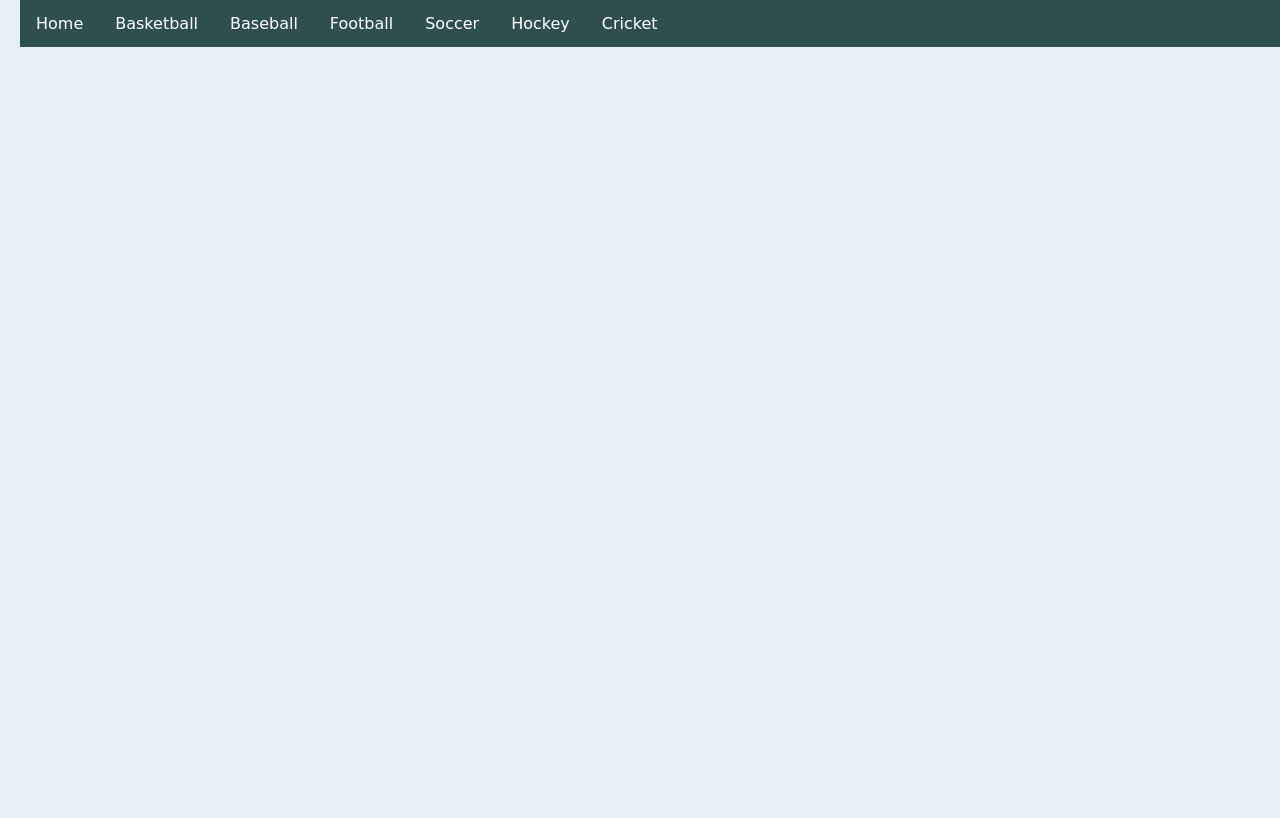
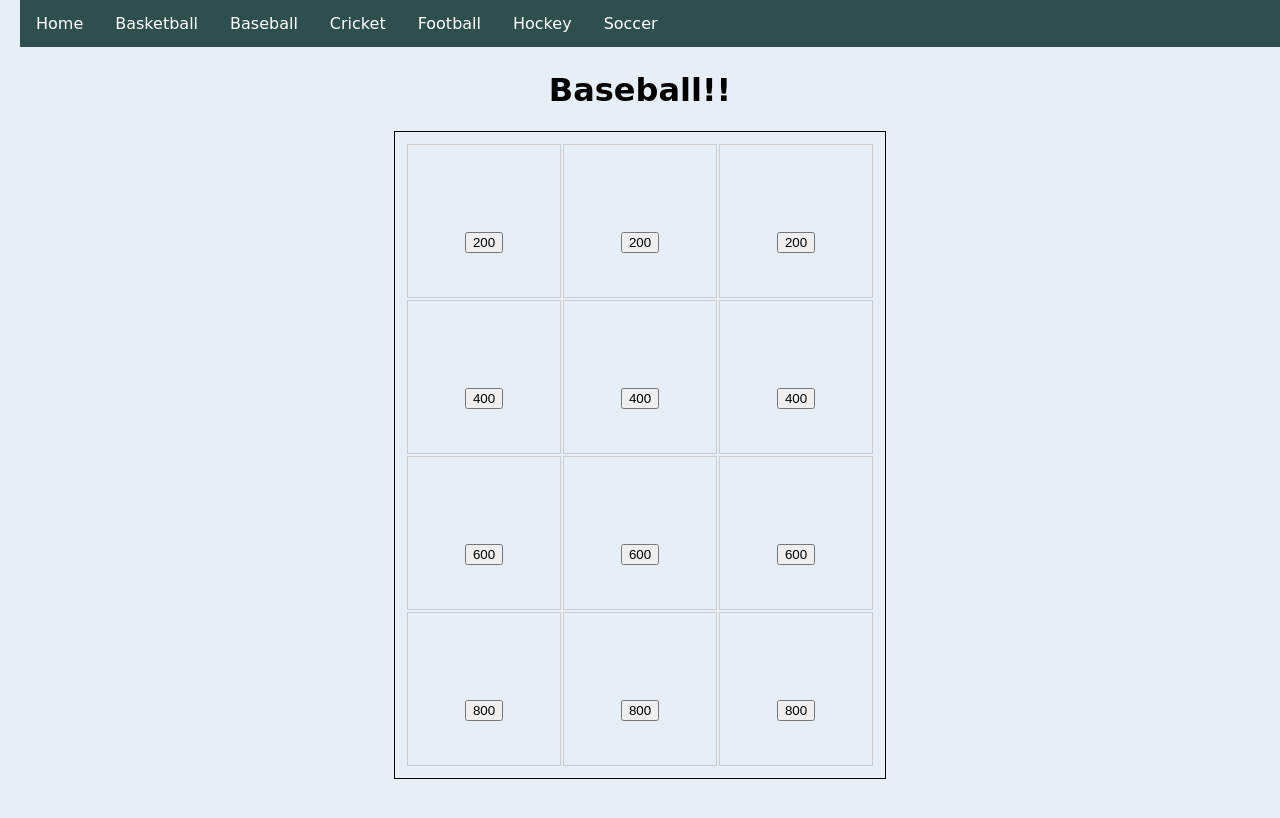
Before and after one commit to KyleK30/KyleK32.github.io, a plain HTML site: page baseball.html in a window 1280 px wide. Shown: the top 818 px of the page. Drawn offline with Linux system fonts and the light colour scheme; a web font is replaced by a local one.

Commit message:
Update baseball.html

```diff
--- a/baseball.html
+++ b/baseball.html
@@ -3,18 +3,42 @@
 <link rel="stylesheet" href="style.css">
 <head>
     <meta charset="UTF-8">
-    <title>Kyle's Website</title>
-</head>
+    <title>Sports Jeopardy!!</title>
+        </head>
 <body>
-    <ul id="bar">
+<ul id="bar">
     <li class="bat"><a class="active" href="index.html">Home</a></li>
     <li class="bat"><a href="basketball.html">Basketball</a></li>
     <li class="bat"><a href="baseball.html">Baseball</a></li>
+    <li class="bat"><a href="cricket.html">Cricket</a></li>
     <li class="bat"><a href="football.html">Football</a></li>
+    <li class="bat"><a href="hockey.html">Hockey</a></li>
     <li class="bat"><a href="soccer.html">Soccer</a></li>
-    <li class="bat"><a href="hockey.html">Hockey</a></li>
-    <li class="bat"><a href="cricket.html">Cricket</a></li>
 </ul>
-    <link href="https://fonts.googleapis.com/css?family=Kavivanar" rel="stylesheet">
+<link href="https://fonts.googleapis.com/css?family=Kavivanar" rel="stylesheet">
+<h1>Baseball!!</h1>
+<table>
+    <tbody>
+    <tr>
+        <td><button class="button">200</button></td>
+        <td><button class="button">200</button></td>
+        <td><button class="button">200</button></td>
+    </tr>
+    <tr>
+        <td><button class="button">400</button></td>
+        <td><button class="button">400</button></td>
+        <td><button class="button">400</button></td>
+    </tr>
+    <tr>
+        <td><button class="button">600</button></td>
+        <td><button class="button">600</button></td>
+        <td><button class="button">600</button></td>
+    </tr>
+    <tr>
+        <td><button class="button">800</button></td>
+        <td><button class="button">800</button></td>
+        <td><button class="button">800</button></td>
+    </tr>
+
 </body>
 </html>
```
